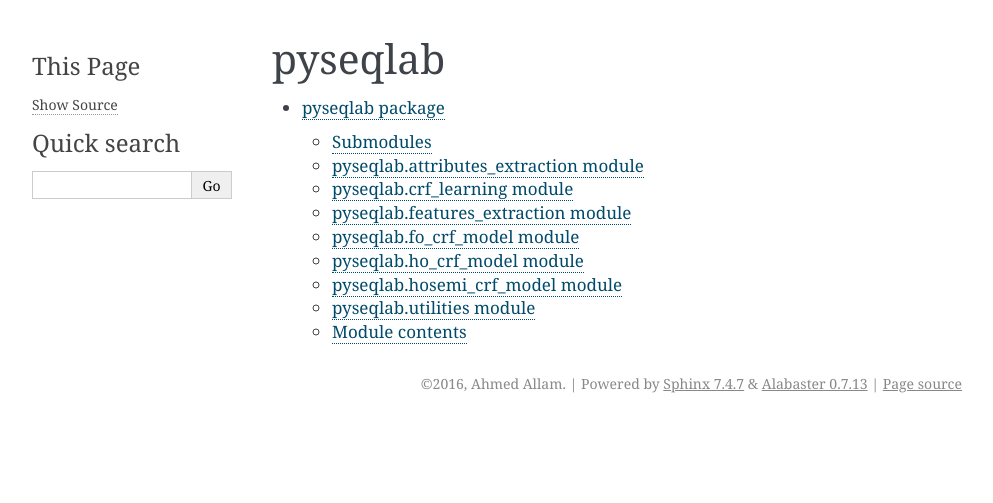
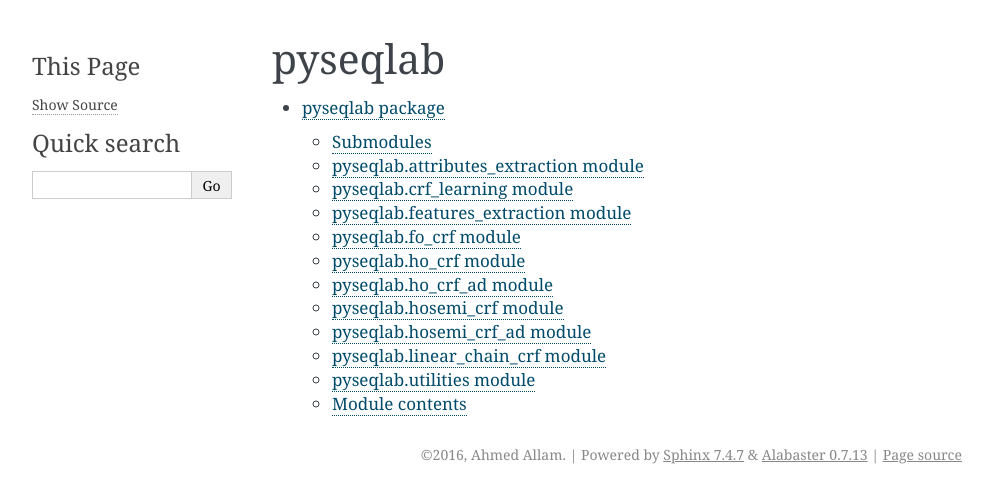
Before and after one commit to uzh-dqbm-cmi/PySeqLab, a Sphinx documentation site: the page built from docs/source/modules.rst, in a window 1280 px wide. Shown: the top 503 px of the page, without its empty margins (148-1141 px from the left). Built offline with Sphinx 7.4.7, drawn with Linux system fonts in a browser that asks for light colours.

Commit message:
documentation update

```diff
--- a/docs/source/conf.py
+++ b/docs/source/conf.py
@@ -60,9 +60,9 @@
 # built documents.
 #
 # The short X.Y version.
-version = '1.4.0'
+version = '1.3.0'
 # The full version, including alpha/beta/rc tags.
-release = '1.4.0'
+release = '1.3.0'
 
 # The language for content autogenerated by Sphinx. Refer to documentation
 # for a list of supported languages.
--- a/docs/source/index.rst
+++ b/docs/source/index.rst
@@ -1,15 +1,14 @@
 .. PySeqLab documentation master file, created by
-   sphinx-quickstart on Mon Oct 10 10:32:04 2016.
+   sphinx-quickstart on Fri Dec 30 02:32:01 2016.
    You can adapt this file completely to your liking, but it should at least
    contain the root `toctree` directive.
 
 Welcome to PySeqLab's documentation!
 ====================================
 
-Contents:
-
 .. toctree::
    :maxdepth: 2
+   :caption: Contents:
 
 
 
--- a/docs/source/pyseqlab.rst
+++ b/docs/source/pyseqlab.rst
@@ -28,26 +28,50 @@
     :undoc-members:
     :show-inheritance:
 
-pyseqlab.fo_crf_model module
-----------------------------
+pyseqlab.fo_crf module
+----------------------
 
-.. automodule:: pyseqlab.fo_crf_model
+.. automodule:: pyseqlab.fo_crf
     :members:
     :undoc-members:
     :show-inheritance:
 
-pyseqlab.ho_crf_model module
-----------------------------
+pyseqlab.ho_crf module
+----------------------
 
-.. automodule:: pyseqlab.ho_crf_model
+.. automodule:: pyseqlab.ho_crf
     :members:
     :undoc-members:
     :show-inheritance:
 
-pyseqlab.hosemi_crf_model module
+pyseqlab.ho_crf_ad module
+-------------------------
+
+.. automodule:: pyseqlab.ho_crf_ad
+    :members:
+    :undoc-members:
+    :show-inheritance:
+
+pyseqlab.hosemi_crf module
+--------------------------
+
+.. automodule:: pyseqlab.hosemi_crf
+    :members:
+    :undoc-members:
+    :show-inheritance:
+
+pyseqlab.hosemi_crf_ad module
+-----------------------------
+
+.. automodule:: pyseqlab.hosemi_crf_ad
+    :members:
+    :undoc-members:
+    :show-inheritance:
+
+pyseqlab.linear_chain_crf module
 --------------------------------
 
-.. automodule:: pyseqlab.hosemi_crf_model
+.. automodule:: pyseqlab.linear_chain_crf
     :members:
     :undoc-members:
     :show-inheritance:
```
Also changed, not shown: 4 other files.
